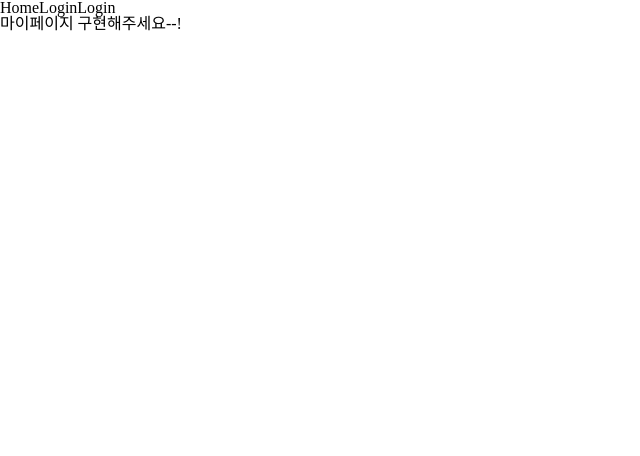
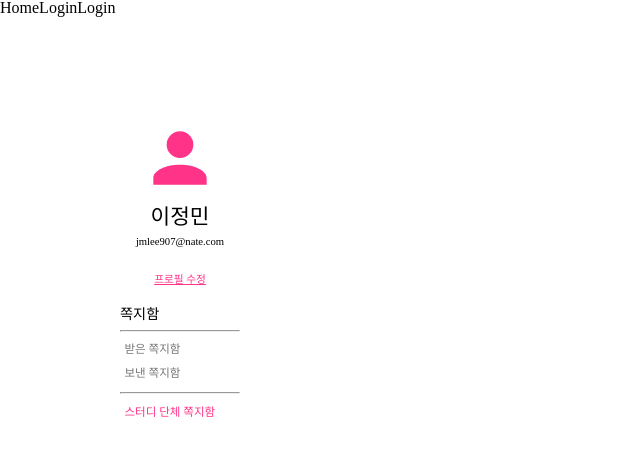
Before and after one commit to 5-TAYO/SSEUKTUDY, a React (Create React App) app in the folder frontend/: page /MyPage in a window 1280 px wide. Shown: the top 456 px of the page, without its empty margins (0-640 px from the left). Built offline with nearby package versions, Linux system fonts and the light colour scheme.

Commit message:
style : 마이페이지 , 사이드바 컴포넌트 퍼블리싱 #8

```diff
--- a/frontend/src/components/MyPageSideBar.jsx
+++ b/frontend/src/components/MyPageSideBar.jsx
@@ -1,19 +1,33 @@
 import React from "react";
+import { NavLink } from "react-router-dom";
+import { ReactComponent as Avatar } from "../assets/images/Avatar.svg";
+import "./MyPageSideBar.scss";
 
 function MyPageSideBar() {
   return (
-    <div>
-      <div className="profile-mini">
-        <div className="profile-mini-img">asdd</div>
-        <div className="name">이정민</div>
-        <div className="email">jmlee907@nate.com</div>
+    <div className="mypage-sidebar">
+      <div className="profile">
+        <Avatar className="profile-mini-img" />
+        <div className="name fs-24">이정민</div>
+        <div className="email fs-12">jmlee907@nate.com</div>
+        <div className="email fs-12">프로필 수정</div>
       </div>
       <div className="menu">
-        <div className="menu-title">쪽지함</div>
+        <div className="menu-title fs-16">쪽지함</div>
+        <hr />
         <div className="sub-menu">
-          <div className="sub-mneu-title">받은 쪽지함</div>
-          <div className="sub-mneu-title">보낸 쪽지함</div>
-          <div className="sub-mneu-title">스터디 단체 쪽지함</div>
+          <NavLink to="/" className="sub-menu-title fs-13">
+            받은 쪽지함
+          </NavLink>
+          <NavLink to="/" className="sub-menu-title  fs-13">
+            보낸 쪽지함
+          </NavLink>
+        </div>
+        <hr />
+        <div className="sub-menu">
+          <NavLink to="/MyPage" className="sub-menu-title  fs-13">
+            스터디 단체 쪽지함
+          </NavLink>
         </div>
       </div>
     </div>
--- /dev/null
+++ b/frontend/src/components/MyPageSideBar.scss
@@ -0,0 +1,41 @@
+.mypage-sidebar {
+  padding: vw(70px) 0 0 vw(135px);
+  width: vw(270px);
+
+  .profile {
+    display: flex;
+    flex-direction: column;
+    justify-content: center;
+    align-items: center;
+    padding-top: vw(40px);
+
+    .profile-mini-img {
+      height: vw(90px);
+      width: vw(90px);
+      fill: $pink-sub;
+    }
+    & :last-child {
+      padding: vw(20px);
+      text-decoration: underline;
+      color: $pink-sub;
+    }
+
+    * {
+      margin: vw(5px);
+    }
+  }
+
+  .menu {
+    .sub-menu-title {
+      color: $gray-76;
+    }
+    .sub-menu-title.active {
+      color: $pink-sub;
+    }
+  }
+
+  a {
+    display: block;
+    margin: vw(14px) vw(5px);
+  }
+}
--- a/frontend/src/screens/MyPage.jsx
+++ b/frontend/src/screens/MyPage.jsx
@@ -1,8 +1,14 @@
 import React from "react";
+
+import MyPageSideBar from "@components/MyPageSideBar";
 import "./MyPage.scss";
 
 function MyPage() {
-  return <div>마이페이지 구현해주세요--!</div>;
+  return (
+    <div>
+      <MyPageSideBar />
+    </div>
+  );
 }
 
 export default MyPage;
```
Also changed, not shown: frontend/src/assets/images/Avatar.svg (added).
